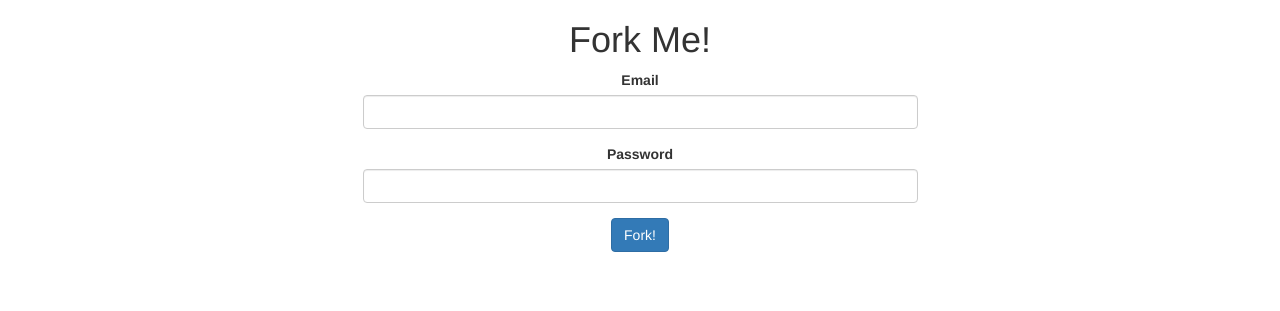
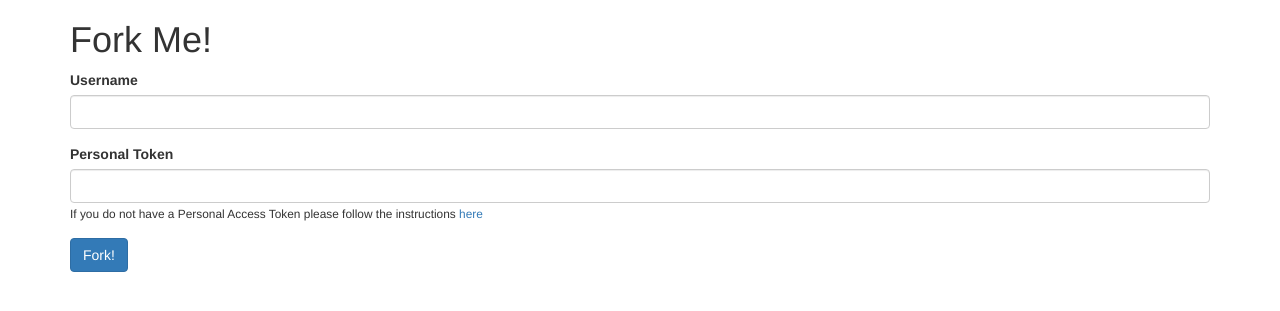
Before and after one commit to jakewilliamson88/healthjoy, a Flask app: page /fork/ in a window 1280 px wide. Shown: the top 311 px of the page. Run offline with Flask 2, Linux system fonts and the light colour scheme; some libraries are stand-ins or nearby versions.

Commit message:
Initial Commit

```diff
--- a/api/github.py
+++ b/api/github.py
@@ -4,6 +4,12 @@ This is the interface to the Github API.
 """
 
 import requests
+
+#: The owner of the repo.
+OWNER = 'jakewilliamson88'
+
+#: The name of the repo
+REPO = 'healthjoy'
 
 
 class Github:
@@ -47,4 +53,7 @@ class Github:
         :return:
         """
 
-        # TODO
+        # The endpoint to POST to.
+        endpoint = f'{Github.uri}/repos/{OWNER}/{REPO}/forks'
+
+        return self.__call(endpoint, 'POST')
--- a/app/app.py
+++ b/app/app.py
@@ -8,7 +8,7 @@ def create_app(app_name='FORKME'):
     app = Flask(app_name)
     Bootstrap(app)
 
-    # Register /fork blueprint.
+    # Register blueprints.
     from app.fork import fork
     app.register_blueprint(fork, url_prefix='/fork')
 
--- a/app/fork.py
+++ b/app/fork.py
@@ -4,7 +4,7 @@ This is the Fork interface.
 """
 
 from api.github import Github
-from flask import Blueprint, request, render_template
+from flask import Blueprint, request, render_template, redirect
 
 fork = Blueprint('fork', __name__)
 
@@ -18,6 +18,7 @@ def get_fork():
 
     return render_template('fork.html')
 
+
 @fork.route('/', methods=['POST'])
 def post_fork():
     """
@@ -27,14 +28,25 @@ def post_fork():
     """
 
     # Get the username and password.
-    username = request.form.get('email')
+    username = request.form.get('username')
     password = request.form.get('password')
 
     # Get an interface to the Github API.
     api = Github(username, password)
 
-    print('\r\n\r\n')
-    print('GOT HERE')
-    print('\r\n\r\n')
+    # Fork the repo.
+    response = api.fork()
+
+    import pprint
+    pprint.pprint(response.json())
+
+    # Get the redirect URL.
+    if response.status_code == 202:
+        print("200 OK")
+        redirect_url = response.json().get('html_url')
+        print("REDIRECT URL: ", redirect_url)
+        if redirect_url:
+            print("GOT HERE")
+            return redirect(redirect_url)
 
     return get_fork()
--- a/templates/fork.html
+++ b/templates/fork.html
@@ -1,23 +1,22 @@
 {% extends "bootstrap/base.html" %}
 {% block content %}
 
-    <div class="container text-center">
-        <div class="row">
-            <h1>Fork Me!</h1>
-            <div class="col-xs-6 col-xs-offset-3">
-                <form method="post">
-                    <div class="form-group">
-                        <label for="email-input">Email</label>
-                        <input class="form-control" type="email" id="email-input" name="email" required>
-                    </div>
-                    <div class="form-group">
-                        <label for="password-input">Password</label>
-                        <input class="form-control" type="password" id="password-input" name="password" required>
-                    </div>
-                    <button class="btn btn-primary" type="submit">Fork!</button>
-                </form>
+    <div class="container">
+        <h1>Fork Me!</h1>
+        <form action="" method="post">
+            <div class="form-group">
+                <label for="username-input">Username</label>
+                <input type="text" id="username-input" class="form-control" name="username">
             </div>
-        </div>
+            <div class="form-group">
+                <label for="token-input">Personal Token</label>
+                <input type="text" id="token-input" class="form-control" name="password">
+                <small>If you do not have a Personal Access Token please follow the instructions <a
+                        href="https://docs.github.com/en/github/authenticating-to-github/creating-a-personal-access-token"
+                        target="_blank">here</a></small>
+            </div>
+            <button id="fork-btn" class="btn btn-primary btn-large" type="submit">Fork!</button>
+        </form>
     </div>
 
 {% endblock %}
```
Also changed, not shown: 1 other file.
